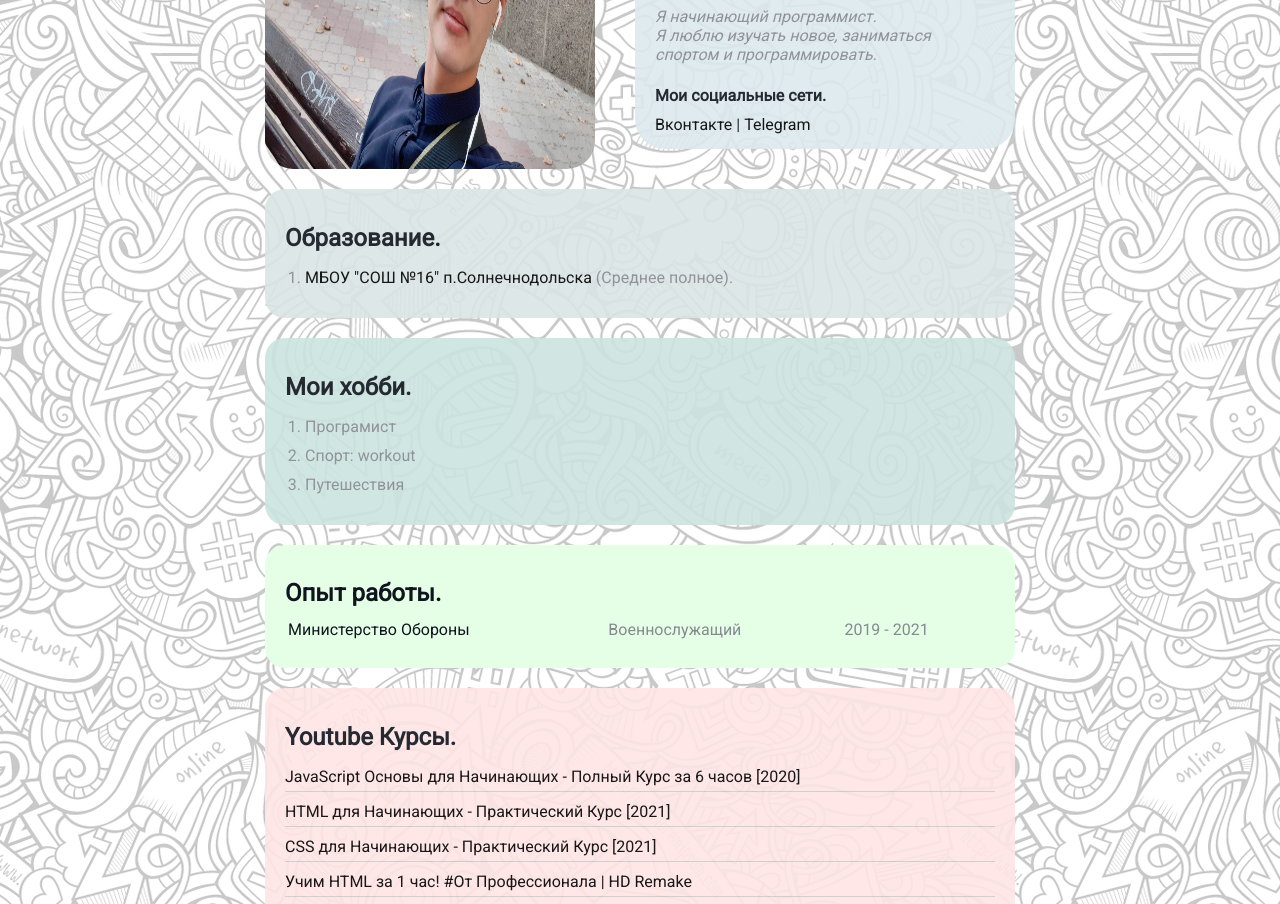
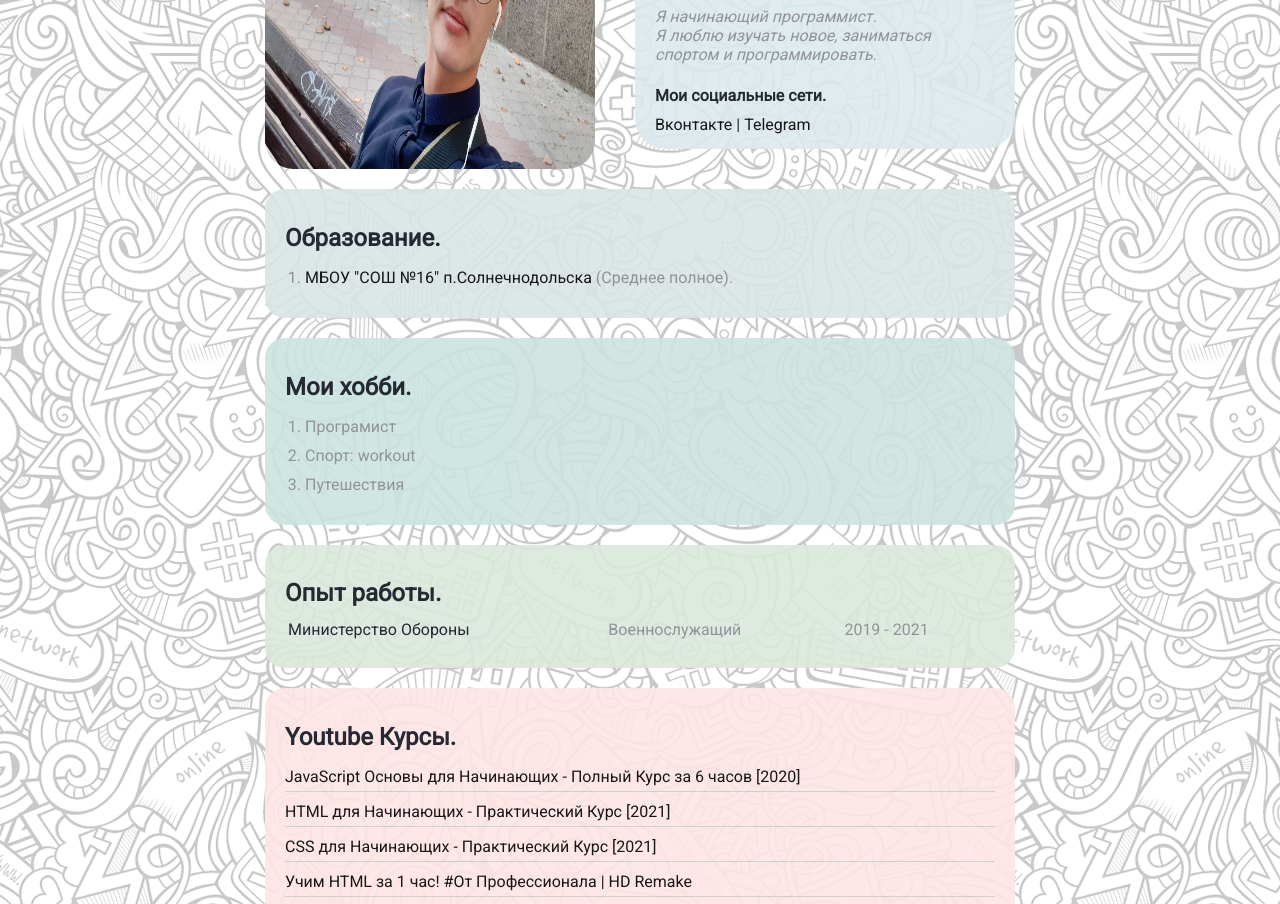
Before and after one commit to Sewi3/css.my, a plain HTML site: page index.html in a window 1280 px wide. Shown: the part 196-1100 px from the top of the page. Drawn offline with Linux system fonts and the light colour scheme.

Commit message:
Update styles.css

```diff
--- a/styles.css
+++ b/styles.css
@@ -97,16 +97,14 @@ a:visited {
     opacity: 0.9;
 }
 .bg-green {
-    background: #e5ffe7;
-    opacity: 0.;
+    background: #dbe7dc;
+    opacity: 0.9;
 }
 .bg-red {
     background: #ffe5e5;
     opacity: 0.9;
 }
-.hobi {
-    opacity: 0.9;
-}
+
 .card {
     padding: 15px 20px;
     margin-bottom: 20px;
```
